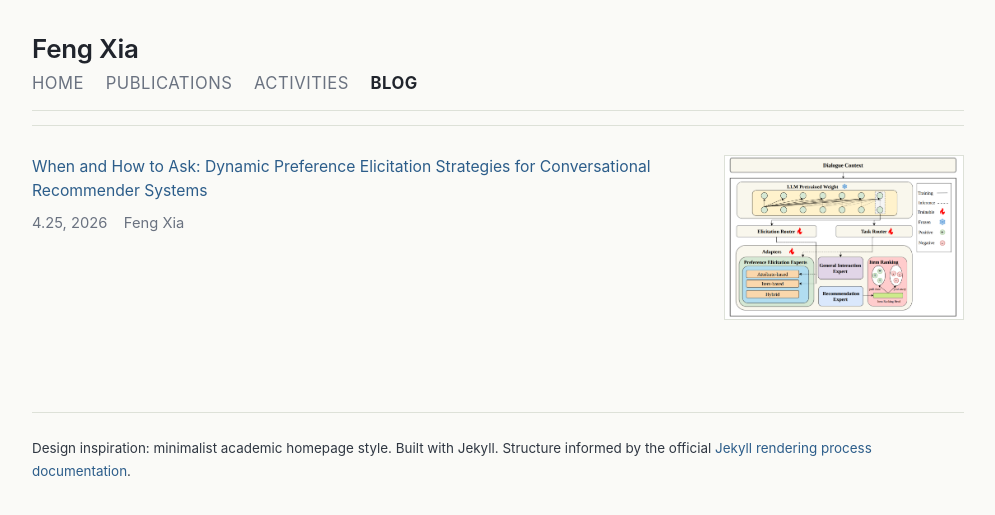
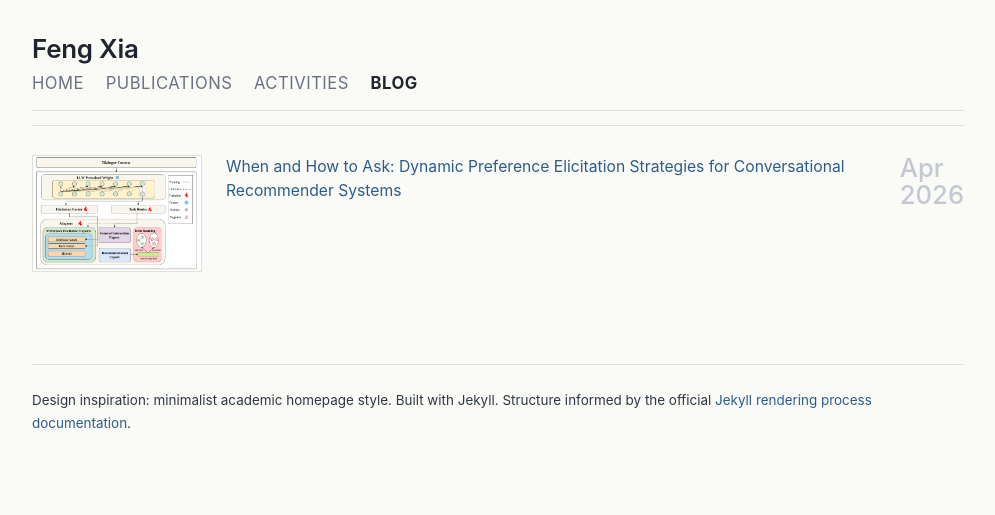
Before and after one commit to juanfacabian/juanfacabian.github.io, a Jekyll site: the page built from blog.md, in a window 1280 px wide. Shown: the top 515 px of the page, without its empty margins (142-1137 px from the left). Built offline with Jekyll 4.4.1, drawn with Linux system fonts in a browser that asks for light colours.

Commit message:
Rearrange blog list layout

```diff
--- a/assets/css/style.css
+++ b/assets/css/style.css
@@ -236,7 +236,6 @@ ul {
 
 .blog-item {
   display: flex;
-  justify-content: space-between;
   align-items: flex-start;
   gap: 1.5rem;
   padding: 1.8rem 0;
@@ -247,14 +246,8 @@ ul {
   min-width: 0;
 }
 
-.blog-meta {
-  color: var(--muted);
-  font-size: 0.92rem;
-  margin-top: 0.45rem;
-}
-
 .blog-thumb-link {
-  flex: 0 0 240px;
+  flex: 0 0 170px;
   display: block;
 }
 
@@ -262,6 +255,14 @@ ul {
   width: 100%;
   display: block;
   border: 1px solid var(--border);
+}
+
+.blog-year {
+  color: #c4c9d1;
+  font-size: 1.6rem;
+  font-weight: 500;
+  line-height: 1.05;
+  flex: 0 0 auto;
 }
 
 .pub-list {
@@ -393,7 +394,12 @@ ul {
 
   .blog-thumb-link {
     display: block;
-    margin-top: 1rem;
-    max-width: 220px;
+    margin-bottom: 1rem;
+    max-width: 170px;
+  }
+
+  .blog-year {
+    margin-top: 0.85rem;
+    font-size: 1.35rem;
   }
 }
--- a/blog.md
+++ b/blog.md
@@ -5,12 +5,12 @@ permalink: /blog/
 
 <div class="blog-list">
   <section class="blog-item">
-    <div class="blog-copy">
-      <div class="pub-title"><a href="{{ '/blog/when-and-how-to-ask/' | relative_url }}">When and How to Ask: Dynamic Preference Elicitation Strategies for Conversational Recommender Systems</a></div>
-      <div class="blog-meta">4.25, 2026 &nbsp;&nbsp; Feng Xia</div>
-    </div>
     <a class="blog-thumb-link" href="{{ '/blog/when-and-how-to-ask/' | relative_url }}">
       <img class="blog-thumb" src="{{ '/assets/images/architecture.PNG' | relative_url }}" alt="Architecture figure for the paper">
     </a>
+    <div class="blog-copy">
+      <div class="pub-title"><a href="{{ '/blog/when-and-how-to-ask/' | relative_url }}">When and How to Ask: Dynamic Preference Elicitation Strategies for Conversational Recommender Systems</a></div>
+    </div>
+    <div class="blog-year">Apr<br>2026</div>
   </section>
 </div>
```
